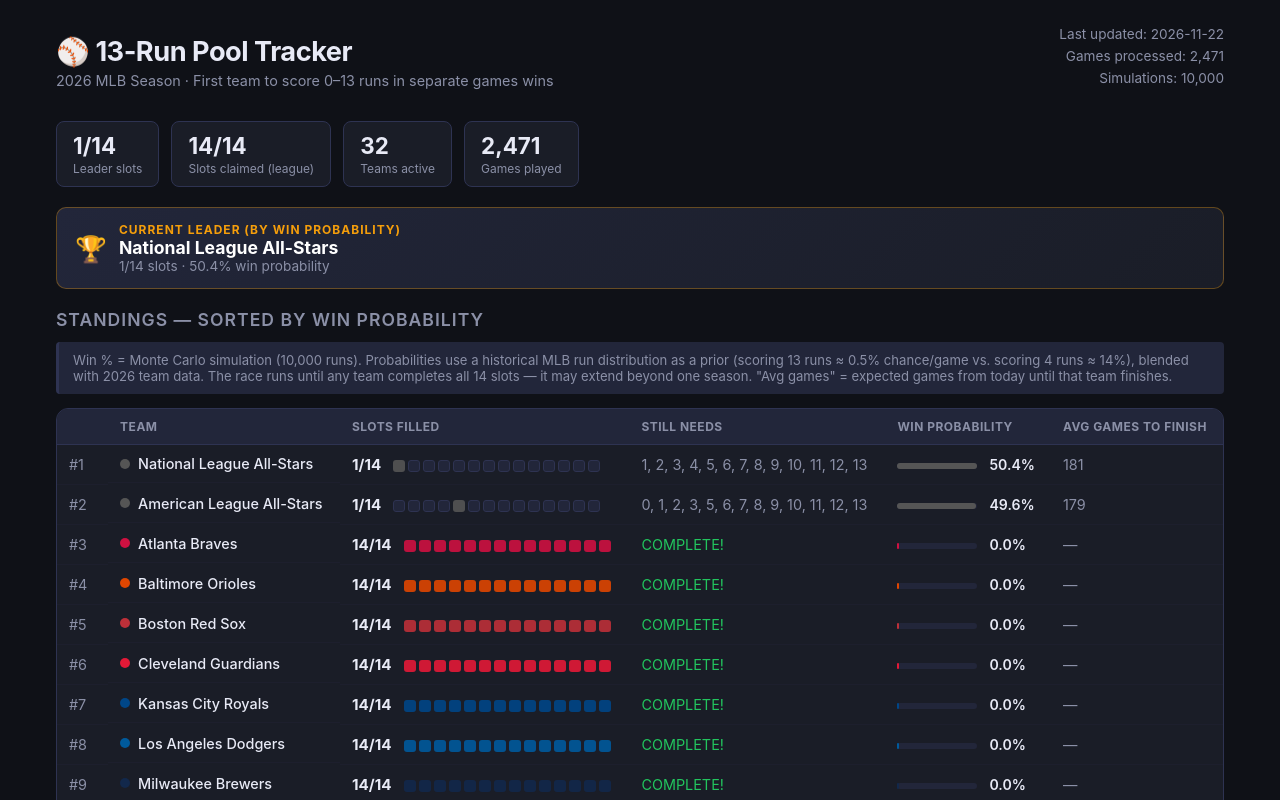
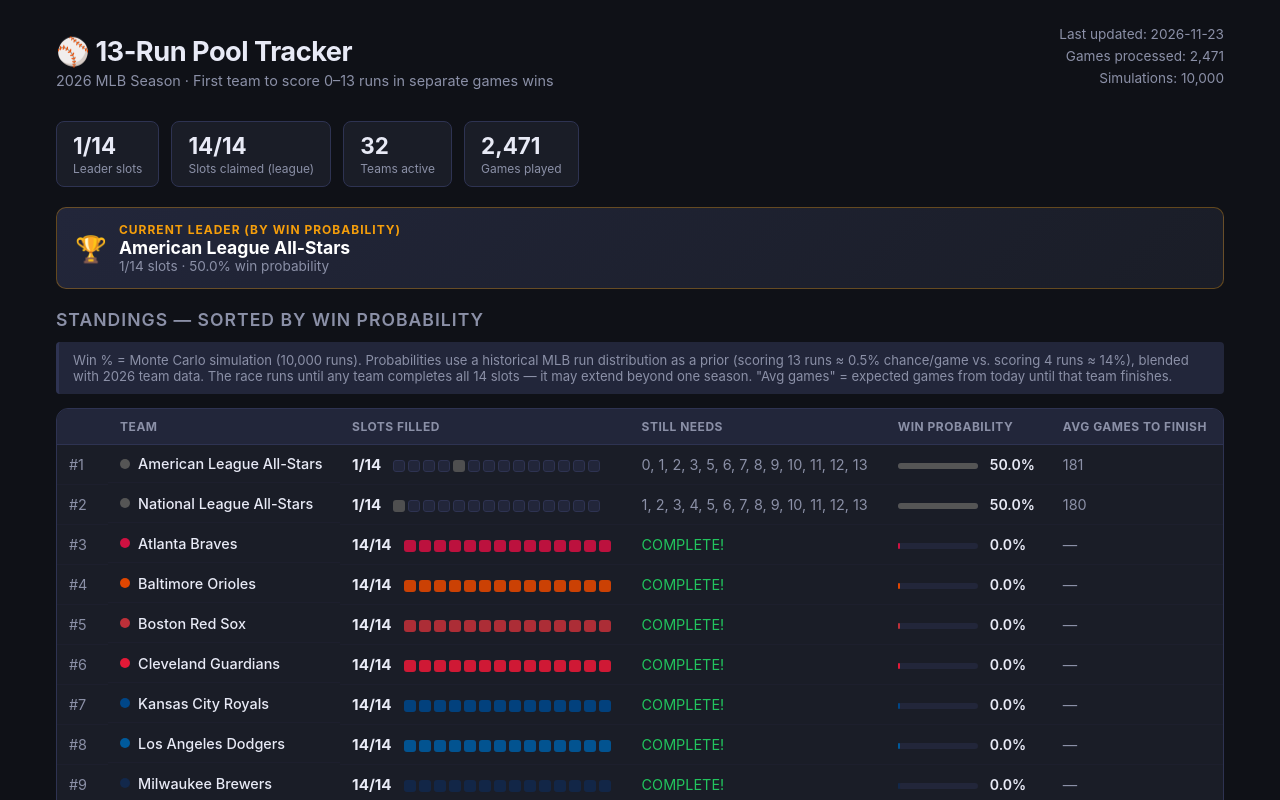
Before and after one commit to wabrams14/mlb-pool, a plain HTML site: page index.html in a window 1280 px wide. Shown: the top 800 px of the page. Drawn offline with Linux system fonts and the light colour scheme.

Commit message:
Auto-refresh: 2026-11-23 19:58 UTC

```diff
--- a/index.html
+++ b/index.html
@@ -112,7 +112,7 @@
     <div style="color:var(--muted);margin-top:4px;font-size:0.9rem;">2026 MLB Season · First team to score 0–13 runs in separate games wins</div>
   </div>
   <div class="header-meta">
-    Last updated: 2026-11-22<br>
+    Last updated: 2026-11-23<br>
     Games processed: 2,471<br>
     Simulations: 10,000
   </div>
@@ -129,8 +129,8 @@
   <div style="font-size:1.6rem">🏆</div>
   <div>
     <div class="leader-label">Current Leader (by win probability)</div>
-    <div class="leader-team" style="color:#fff">National League All-Stars</div>
-    <div class="leader-detail">1/14 slots · 50.4% win probability</div>
+    <div class="leader-team" style="color:#fff">American League All-Stars</div>
+    <div class="leader-detail">1/14 slots · 50.0% win probability</div>
   </div>
 </div>
 
@@ -160,6 +160,26 @@
           <td class="rank">#1</td>
           <td class="team-name">
             <span class="dot" style="background:#555"></span>
+            <span class="full">American League All-Stars</span>
+            <span class="abbr">AME</span>
+          </td>
+          <td class="slots-cell">
+            <span class="slots-num">1/14</span>
+            <div class="slot-pips"><span class="pip empty" title="0 runs — needs 12 avg games"></span><span class="pip empty" title="1 runs — needs 10 avg games"></span><span class="pip empty" title="2 runs — needs 8 avg games"></span><span class="pip empty" title="3 runs — needs 7 avg games"></span><span class="pip filled" title="4 runs" style="background:#555"></span><span class="pip empty" title="5 runs — needs 8 avg games"></span><span class="pip empty" title="6 runs — needs 11 avg games"></span><span class="pip empty" title="7 runs — needs 15 avg games"></span><span class="pip empty" title="8 runs — needs 22 avg games"></span><span class="pip empty" title="9 runs — needs 33 avg games"></span><span class="pip empty" title="10 runs — needs 56 avg games"></span><span class="pip empty" title="11 runs — needs 83 avg games"></span><span class="pip empty" title="12 runs — needs 143 avg games"></span><span class="pip empty" title="13 runs — needs 200 avg games"></span></div>
+          </td>
+          <td class="missing-cell">0, 1, 2, 3, 5, 6, 7, 8, 9, 10, 11, 12, 13</td>
+          <td class="prob-cell">
+            <div class="prob-bar-wrap">
+              <div class="prob-bar" style="width:100%;background:#555"></div>
+            </div>
+            <span class="prob-num">50.0%</span>
+          </td>
+          <td class="avg-cell">181</td>
+        </tr>
+        <tr>
+          <td class="rank">#2</td>
+          <td class="team-name">
+            <span class="dot" style="background:#555"></span>
             <span class="full">National League All-Stars</span>
             <span class="abbr">NAT</span>
           </td>
@@ -172,29 +192,9 @@
             <div class="prob-bar-wrap">
               <div class="prob-bar" style="width:100%;background:#555"></div>
             </div>
-            <span class="prob-num">50.4%</span>
+            <span class="prob-num">50.0%</span>
           </td>
-          <td class="avg-cell">181</td>
-        </tr>
-        <tr>
-          <td class="rank">#2</td>
-          <td class="team-name">
-            <span class="dot" style="background:#555"></span>
-            <span class="full">American League All-Stars</span>
-            <span class="abbr">AME</span>
-          </td>
-          <td class="slots-cell">
-            <span class="slots-num">1/14</span>
-            <div class="slot-pips"><span class="pip empty" title="0 runs — needs 12 avg games"></span><span class="pip empty" title="1 runs — needs 10 avg games"></span><span class="pip empty" title="2 runs — needs 8 avg games"></span><span class="pip empty" title="3 runs — needs 7 avg games"></span><span class="pip filled" title="4 runs" style="background:#555"></span><span class="pip empty" title="5 runs — needs 8 avg games"></span><span class="pip empty" title="6 runs — needs 11 avg games"></span><span class="pip empty" title="7 runs — needs 15 avg games"></span><span class="pip empty" title="8 runs — needs 22 avg games"></span><span class="pip empty" title="9 runs — needs 33 avg games"></span><span class="pip empty" title="10 runs — needs 56 avg games"></span><span class="pip empty" title="11 runs — needs 83 avg games"></span><span class="pip empty" title="12 runs — needs 143 avg games"></span><span class="pip empty" title="13 runs — needs 200 avg games"></span></div>
-          </td>
-          <td class="missing-cell">0, 1, 2, 3, 5, 6, 7, 8, 9, 10, 11, 12, 13</td>
-          <td class="prob-cell">
-            <div class="prob-bar-wrap">
-              <div class="prob-bar" style="width:98%;background:#555"></div>
-            </div>
-            <span class="prob-num">49.6%</span>
-          </td>
-          <td class="avg-cell">179</td>
+          <td class="avg-cell">180</td>
         </tr>
         <tr>
           <td class="rank">#3</td>
@@ -824,20 +824,20 @@
         <tr>
           <td class="grid-team">
             <span class="dot" style="background:#555"></span>
+            <span class="full">American League All-Stars</span>
+            <span class="abbr">AME</span>
+          </td>
+          <td class="grid-total">1/14</td>
+          <td class="grid-cell empty difficulty-moderate" title="0 runs — moderate (~1 in 12 games)"></td><td class="grid-cell empty difficulty-common" title="1 runs — common (~1 in 10 games)"></td><td class="grid-cell empty difficulty-common" title="2 runs — common (~1 in 8 games)"></td><td class="grid-cell empty difficulty-common" title="3 runs — common (~1 in 7 games)"></td><td class="grid-cell claimed" style="background:#55522;border-color:#55555" title="Scored 4 runs vs Washington Nationals on 2026-03-26"><span class="check" style="color:#555">✓</span></td><td class="grid-cell empty difficulty-common" title="5 runs — common (~1 in 8 games)"></td><td class="grid-cell empty difficulty-moderate" title="6 runs — moderate (~1 in 11 games)"></td><td class="grid-cell empty difficulty-moderate" title="7 runs — moderate (~1 in 15 games)"></td><td class="grid-cell empty difficulty-moderate" title="8 runs — moderate (~1 in 22 games)"></td><td class="grid-cell empty difficulty-rare" title="9 runs — rare (~1 in 33 games)"></td><td class="grid-cell empty difficulty-rare" title="10 runs — rare (~1 in 56 games)"></td><td class="grid-cell empty difficulty-rare" title="11 runs — rare (~1 in 83 games)"></td><td class="grid-cell empty difficulty-very rare" title="12 runs — very rare (~1 in 143 games)"></td><td class="grid-cell empty difficulty-very rare" title="13 runs — very rare (~1 in 200 games)"></td>
+        </tr>
+        <tr>
+          <td class="grid-team">
+            <span class="dot" style="background:#555"></span>
             <span class="full">National League All-Stars</span>
             <span class="abbr">NAT</span>
           </td>
           <td class="grid-total">1/14</td>
           <td class="grid-cell claimed" style="background:#55522;border-color:#55555" title="Scored 0 runs vs New York Yankees on 2026-03-25"><span class="check" style="color:#555">✓</span></td><td class="grid-cell empty difficulty-common" title="1 runs — common (~1 in 10 games)"></td><td class="grid-cell empty difficulty-common" title="2 runs — common (~1 in 8 games)"></td><td class="grid-cell empty difficulty-common" title="3 runs — common (~1 in 7 games)"></td><td class="grid-cell empty difficulty-common" title="4 runs — common (~1 in 7 games)"></td><td class="grid-cell empty difficulty-common" title="5 runs — common (~1 in 8 games)"></td><td class="grid-cell empty difficulty-moderate" title="6 runs — moderate (~1 in 11 games)"></td><td class="grid-cell empty difficulty-moderate" title="7 runs — moderate (~1 in 15 games)"></td><td class="grid-cell empty difficulty-moderate" title="8 runs — moderate (~1 in 22 games)"></td><td class="grid-cell empty difficulty-rare" title="9 runs — rare (~1 in 33 games)"></td><td class="grid-cell empty difficulty-rare" title="10 runs — rare (~1 in 56 games)"></td><td class="grid-cell empty difficulty-rare" title="11 runs — rare (~1 in 83 games)"></td><td class="grid-cell empty difficulty-very rare" title="12 runs — very rare (~1 in 143 games)"></td><td class="grid-cell empty difficulty-very rare" title="13 runs — very rare (~1 in 200 games)"></td>
-        </tr>
-        <tr>
-          <td class="grid-team">
-            <span class="dot" style="background:#555"></span>
-            <span class="full">American League All-Stars</span>
-            <span class="abbr">AME</span>
-          </td>
-          <td class="grid-total">1/14</td>
-          <td class="grid-cell empty difficulty-moderate" title="0 runs — moderate (~1 in 12 games)"></td><td class="grid-cell empty difficulty-common" title="1 runs — common (~1 in 10 games)"></td><td class="grid-cell empty difficulty-common" title="2 runs — common (~1 in 8 games)"></td><td class="grid-cell empty difficulty-common" title="3 runs — common (~1 in 7 games)"></td><td class="grid-cell claimed" style="background:#55522;border-color:#55555" title="Scored 4 runs vs Washington Nationals on 2026-03-26"><span class="check" style="color:#555">✓</span></td><td class="grid-cell empty difficulty-common" title="5 runs — common (~1 in 8 games)"></td><td class="grid-cell empty difficulty-moderate" title="6 runs — moderate (~1 in 11 games)"></td><td class="grid-cell empty difficulty-moderate" title="7 runs — moderate (~1 in 15 games)"></td><td class="grid-cell empty difficulty-moderate" title="8 runs — moderate (~1 in 22 games)"></td><td class="grid-cell empty difficulty-rare" title="9 runs — rare (~1 in 33 games)"></td><td class="grid-cell empty difficulty-rare" title="10 runs — rare (~1 in 56 games)"></td><td class="grid-cell empty difficulty-rare" title="11 runs — rare (~1 in 83 games)"></td><td class="grid-cell empty difficulty-very rare" title="12 runs — very rare (~1 in 143 games)"></td><td class="grid-cell empty difficulty-very rare" title="13 runs — very rare (~1 in 200 games)"></td>
         </tr>
         <tr>
           <td class="grid-team">
```
